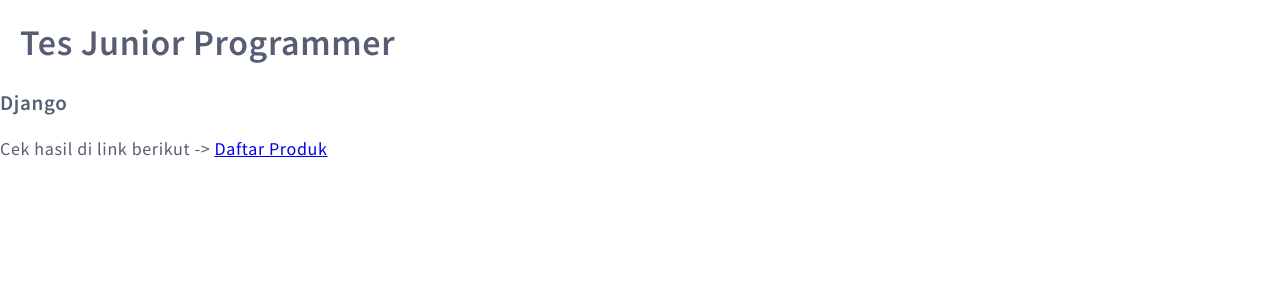
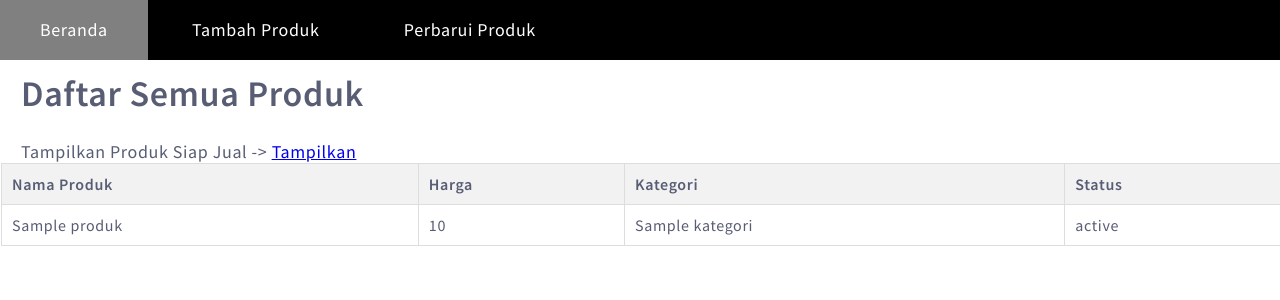
Before and after one commit to SetyoRian/Tes-Programmer-FastPrint, a Django app: template testdb/templates/main.html in a window 1280 px wide. Shown: the top 300 px of the page. Run offline with Django 3.2, Linux system fonts and the light colour scheme; the template is opened without the code that fills it: most values are stand-ins (such as "Sample title", 1, 10 or a date in 2020).

Commit message:
merubah home page

```diff
--- a/testdb/static/products.css
+++ b/testdb/static/products.css
@@ -70,7 +70,7 @@ li {
   text-decoration: none;
 }
 
-.all-products {
+.all-products, .all-products-raw {
   width: 100%;
   margin: 0 auto;
   padding: 1px;
@@ -84,11 +84,13 @@ li {
   background-color: #f5f5f5;
 }
 
-.form-add-product .form-add, .form-update-product .form-update {
+.form-add-product .form-add,
+.form-update-product .form-update {
   margin-bottom: 20px;
 }
 
-.form-add-product .form-add label, .form-update-product .form-update label {
+.form-add-product .form-add label,
+.form-update-product .form-update label {
   display: block;
   font-weight: bold;
 }
@@ -98,14 +100,19 @@ li {
   font-weight: bold;
 }
 
-.form-update-product h1, .form-add-product h1, .all-products h1 {
+.form-update-product h1,
+.form-add-product h1,
+.all-products h1,
+.all-products-raw h1 {
   margin-top: 70px;
   margin-left: 20px;
 }
 
 .detail-product h3,
 .detail-product button,
-.detail-product p {
+.detail-product p,
+.all-products p,
+.all-products-raw p {
   margin-left: 20px;
 }
 
--- a/testdb/templates/detailsProduct.html
+++ b/testdb/templates/detailsProduct.html
@@ -25,6 +25,7 @@
       {% csrf_token %}
     </form>
 
-    <p>Kembali ke daftar <a href="/products">Produk</a></p>
+    <p>Kembali ke daftar Semua <a href="/">Produk</a></p>
+    <p>Kembali ke daftar <a href="/products">Produk Siap Jual</a></p>
   </div>
 {% endblock  %}
--- a/testdb/templates/main.html
+++ b/testdb/templates/main.html
@@ -5,7 +5,24 @@
 {% endblock  %}
 
 {% block content %}
-  <h1>Tes Junior Programmer</h1>
-  <h3>Django</h3>
-  <p>Cek hasil di link berikut -> <a href="products/">Daftar Produk</a></p>
+  <div class="all-products-raw">
+    <h1>Daftar Semua Produk</h1>
+    <p>Tampilkan Produk Siap Jual -> <a href="products/">Tampilkan</a></p>
+    <table>
+      <tr>
+        <th>Nama Produk</th>
+        <th>Harga</th>
+        <th>Kategori</th>
+        <th>Status</th>
+      </tr>
+      {% for produk in myproducts %}
+      <tr>
+        <td><a href="products/details/{{ produk.id_produk }}" style="text-decoration: inherit; color: inherit">{{ produk.nama_produk }}</a></td>
+        <td>{{ produk.harga }}</td>
+        <td>{{ produk.kategori.nama_kategori }}</td>
+        <td>{{ produk.status.nama_status }}</td>
+      </tr>
+      {% endfor %}
+    </table>
+  </div>
 {% endblock  %}
--- a/testdb/templates/master.html
+++ b/testdb/templates/master.html
@@ -7,7 +7,13 @@
   <title>{% block title %}{% endblock %}</title>
 </head>
 <body>
-  {% block navbar %}{% endblock %}
+  <div class="nav">
+    <ul>
+      <li><a href="/" class="nav-link">Beranda</a></li>
+      <li><a href="/products-add" class="nav-link">Tambah Produk</a></li>
+      <li><a href="/products-update" class="nav-link">Perbarui Produk</a></li>
+    </ul>
+  </div>
   {% block content %}{% endblock %}
 </body>
 </html>
--- a/testdb/views.py
+++ b/testdb/views.py
@@ -54,5 +54,9 @@ def delete_product(request, productId):
     return redirect('products')
 
 def main(request):
+  myproducts = Produk.objects.select_related('kategori', 'status')
   template = loader.get_template('main.html')
-  return HttpResponse(template.render())
+  context = {
+    'myproducts': myproducts
+  }
+  return HttpResponse(template.render(context, request))
```
Also changed, not shown: testdb/templates/allProduct.html (+2 -11 lines).
